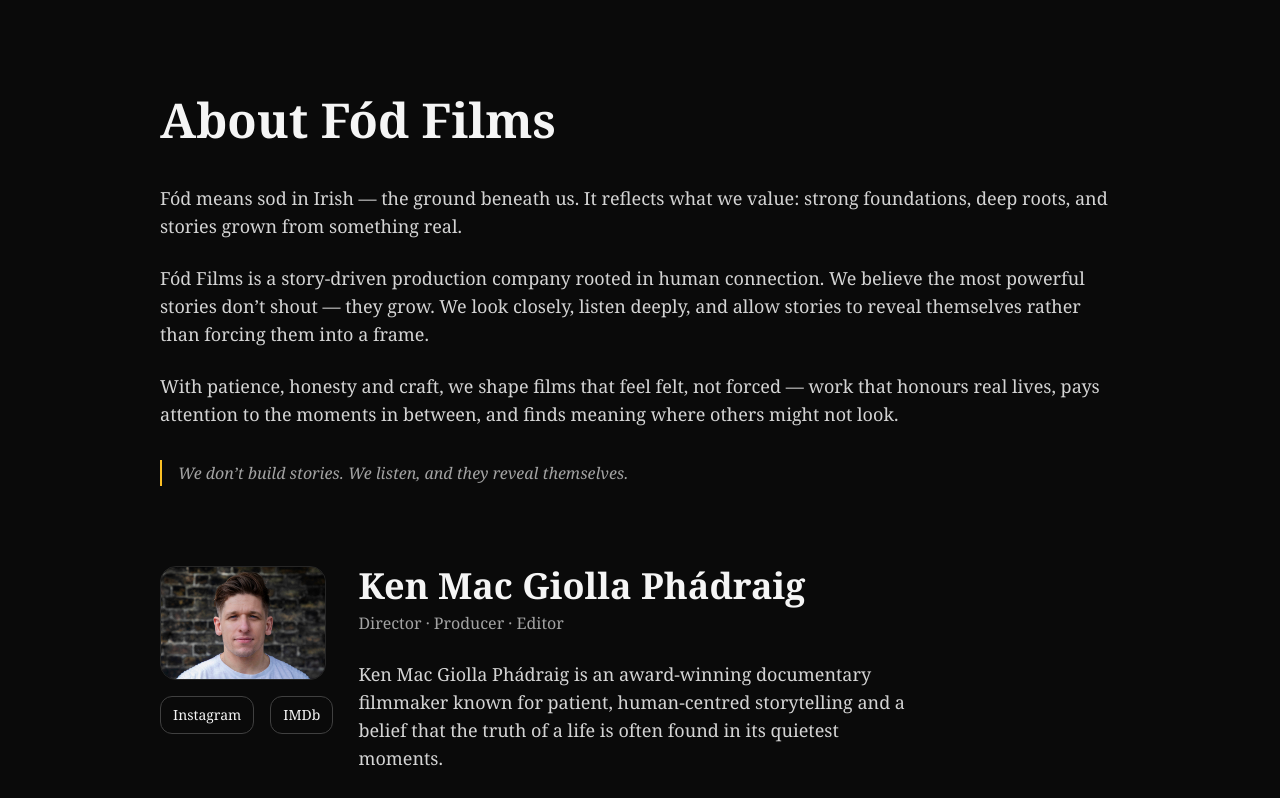
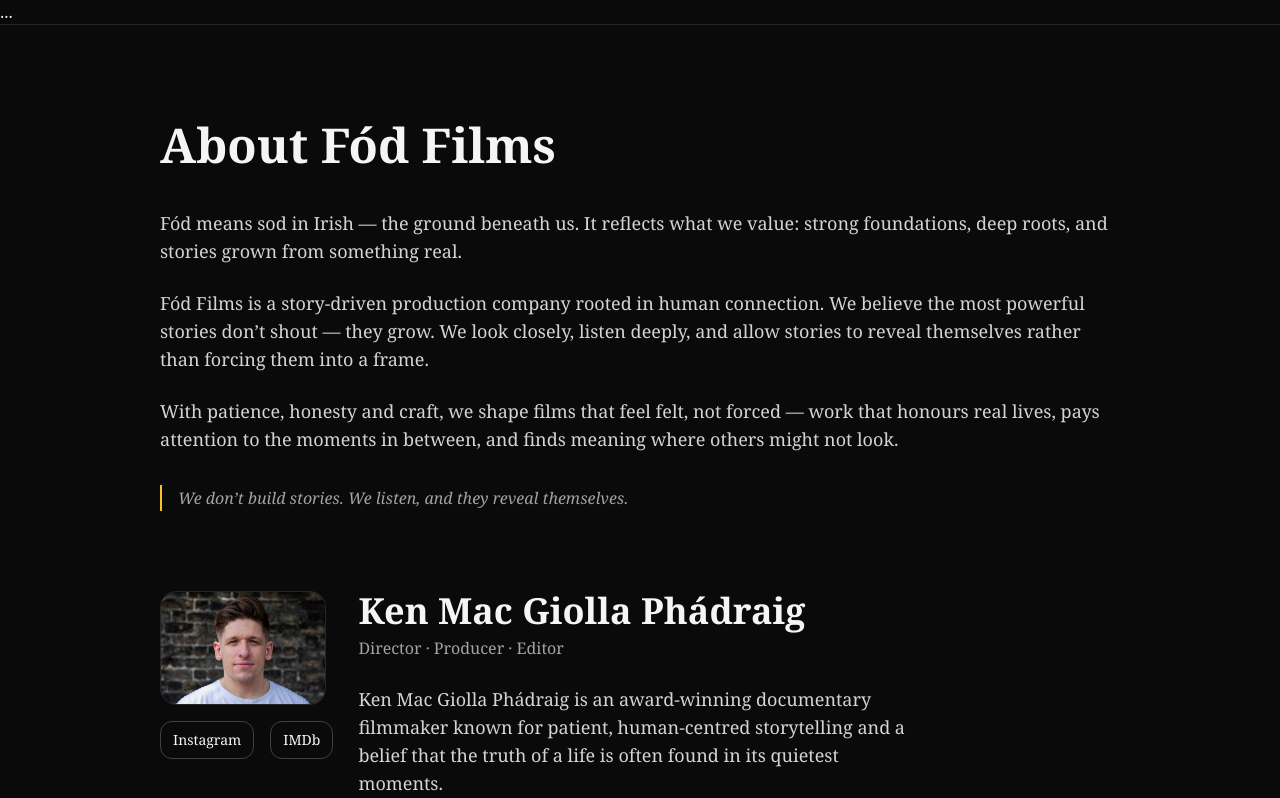
Before and after one commit to cionnamacgp-tech/fod-films-site, a React (Vite) app: page /about in a window 1280 px wide. Shown: the top 798 px of the page. Built offline with nearby package versions, Linux system fonts and the light colour scheme.

Commit message:
Update AboutPage.jsx

```diff
--- a/src/AboutPage.jsx
+++ b/src/AboutPage.jsx
@@ -31,8 +31,13 @@ function Reveal({ children, delay = 0 }) {
 
 export default function AboutPage() {
   return (
-    <div className="min-h-screen bg-neutral-950 text-neutral-100 antialiased">
-      <div className="max-w-5xl mx-auto px-4 sm:px-6 lg:px-8 py-24 font-serif leading-relaxed">
+  <div className="min-h-screen bg-neutral-950 text-neutral-100 antialiased">
+    {/* Shared Navbar */}
+    <header className="sticky top-0 z-50 backdrop-blur supports-[backdrop-filter]:bg-neutral-950/70 bg-neutral-950/90 border-b border-neutral-800">
+      ...
+    </header>
+
+    <div className="max-w-5xl mx-auto px-4 sm:px-6 lg:px-8 py-24 font-serif leading-relaxed">
 
         <Reveal>
           <h1 className="text-3xl sm:text-5xl font-bold mb-10">About Fód Films</h1>
```
